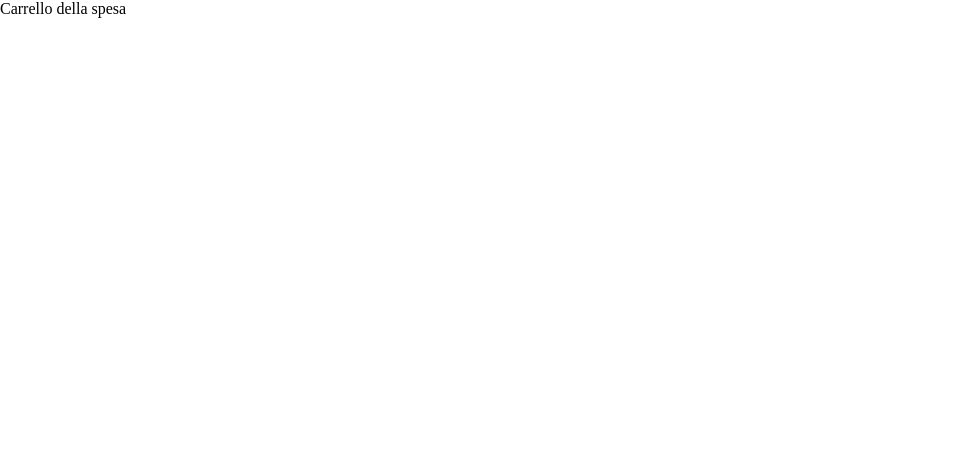
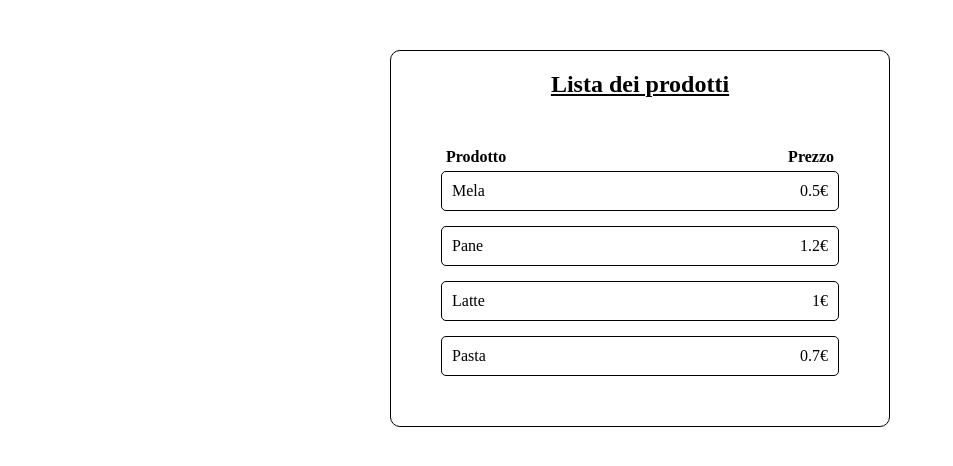
Before and after one commit to nicolaparutto/ex-react-usereducer-spesa, a React app: page / in a window 1280 px wide. Shown: the top 466 px of the page, without its empty margins (0-953 px from the left). Built offline with nearby package versions, Linux system fonts and the light colour scheme; the HTML template or start-up script is replaced by a standard one.

Commit message:
feat: milestone 1 completed

```diff
--- a/src/components/ShoppingCart.jsx
+++ b/src/components/ShoppingCart.jsx
@@ -1,7 +1,26 @@
+const products = [
+	{ name: 'Mela', price: 0.5 },
+	{ name: 'Pane', price: 1.2 },
+	{ name: 'Latte', price: 1.0 },
+	{ name: 'Pasta', price: 0.7 },
+];
+
 function ShoppingCart() {
 	return (
-		<section>
-			Carrello della spesa
+		<section className="container">
+			<h1>Lista dei prodotti</h1>
+			<div className="products-container">
+				<div className="products-titles">
+					<span>Prodotto</span>
+					<span>Prezzo</span>
+				</div>
+				{products.map((product, index) => (
+					<div className="product">
+						<span>{product.name}</span>
+						<span>{product.price}€</span>
+					</div>
+				))}
+			</div>
 		</section>
 	)
 }
--- a/src/index.css
+++ b/src/index.css
@@ -3,3 +3,44 @@
   padding: 0;
   box-sizing: border-box;
 }
+
+.debug {
+  border: 1px dashed red;
+}
+
+.container {
+  margin: 50px auto;
+  width: 500px;
+  text-align: center;
+  border: 1px solid #000;
+  border-radius: 10px;
+
+  h1 {
+    margin-top: 20px;
+    text-decoration: underline;
+  }
+}
+
+.products-container {
+  margin: 50px;
+}
+
+.products-titles {
+  display: flex;
+  justify-content: space-between;
+  margin-bottom: 5px;
+
+  span {
+    margin: 0 5px;
+    font-weight: bold;
+  }
+}
+
+.product {
+  display: flex;
+  justify-content: space-between;
+  border: 1px solid #000;
+  border-radius: 5px;
+  margin-bottom: 15px;
+  padding: 10px;
+}
```
